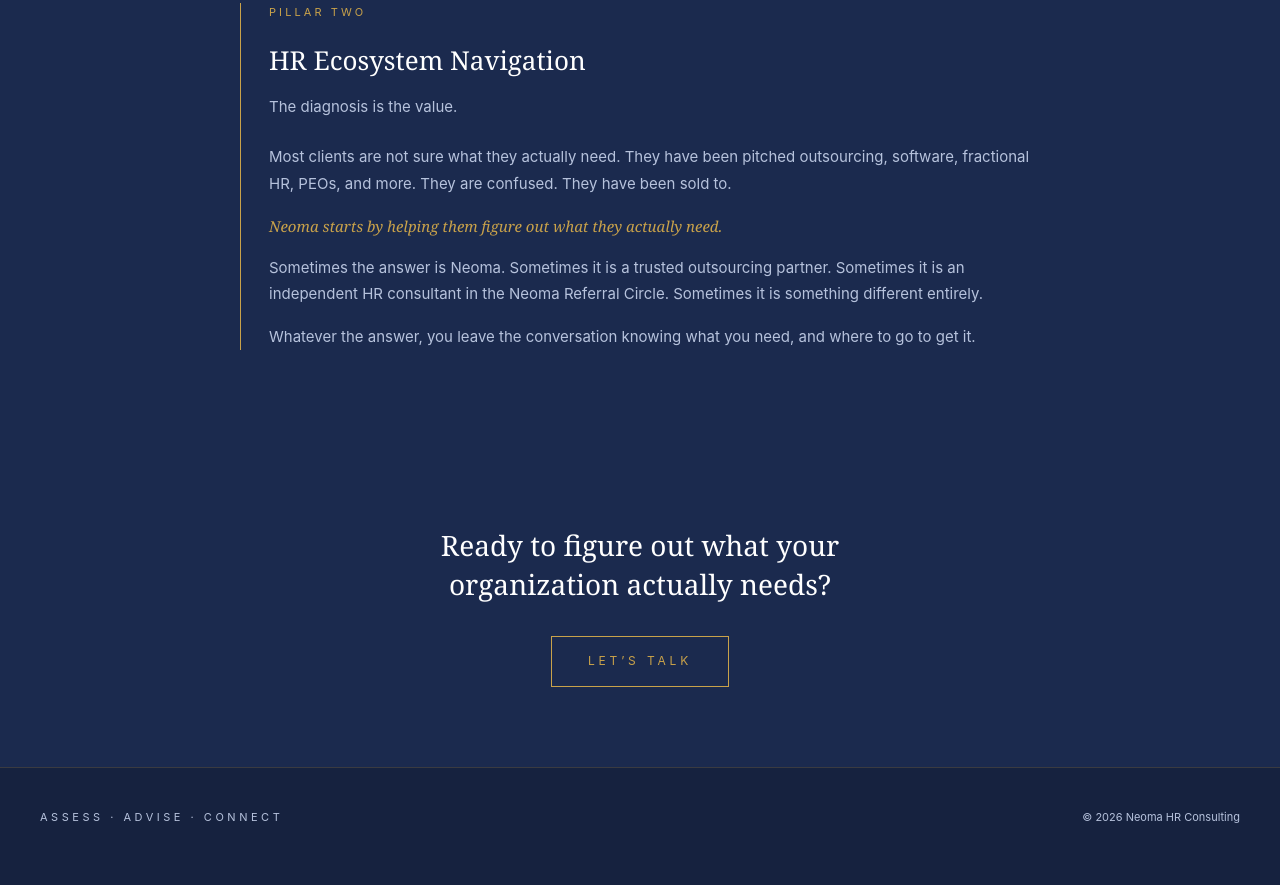
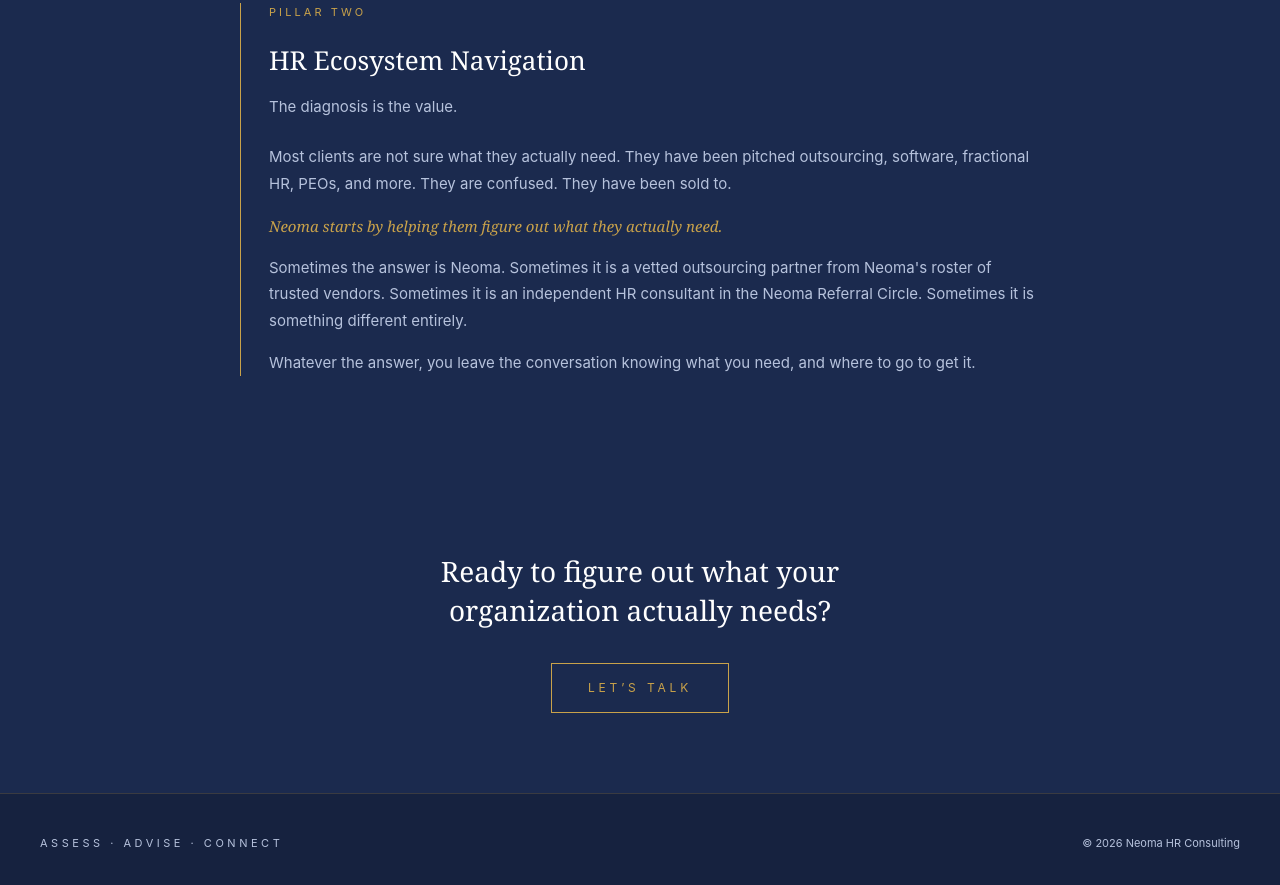
Before and after one commit to neomahrconsulting/neomahr.com, a plain HTML site: page services.html in a window 1280 px wide. Shown: the part 1571-2456 px from the top of the page. Drawn offline with Linux system fonts and the light colour scheme.

Commit message:
Update services.html

```diff
--- a/services.html
+++ b/services.html
@@ -104,7 +104,7 @@
       <div class="prose">
         <p>Most clients are not sure what they actually need. They have been pitched outsourcing, software, fractional HR, PEOs, and more. They are confused. They have been sold to.</p>
         <p class="italic-gold">Neoma starts by helping them figure out what they actually need.</p>
-        <p>Sometimes the answer is Neoma. Sometimes it is a trusted outsourcing partner. Sometimes it is an independent HR consultant in the Neoma Referral Circle. Sometimes it is something different entirely.</p>
+        <p>Sometimes the answer is Neoma. Sometimes it is a vetted outsourcing partner from Neoma's roster of trusted vendors. Sometimes it is an independent HR consultant in the Neoma Referral Circle. Sometimes it is something different entirely.</p>
         <p>Whatever the answer, you leave the conversation knowing what you need, and where to go to get it.</p>
       </div>
     </div>
```
